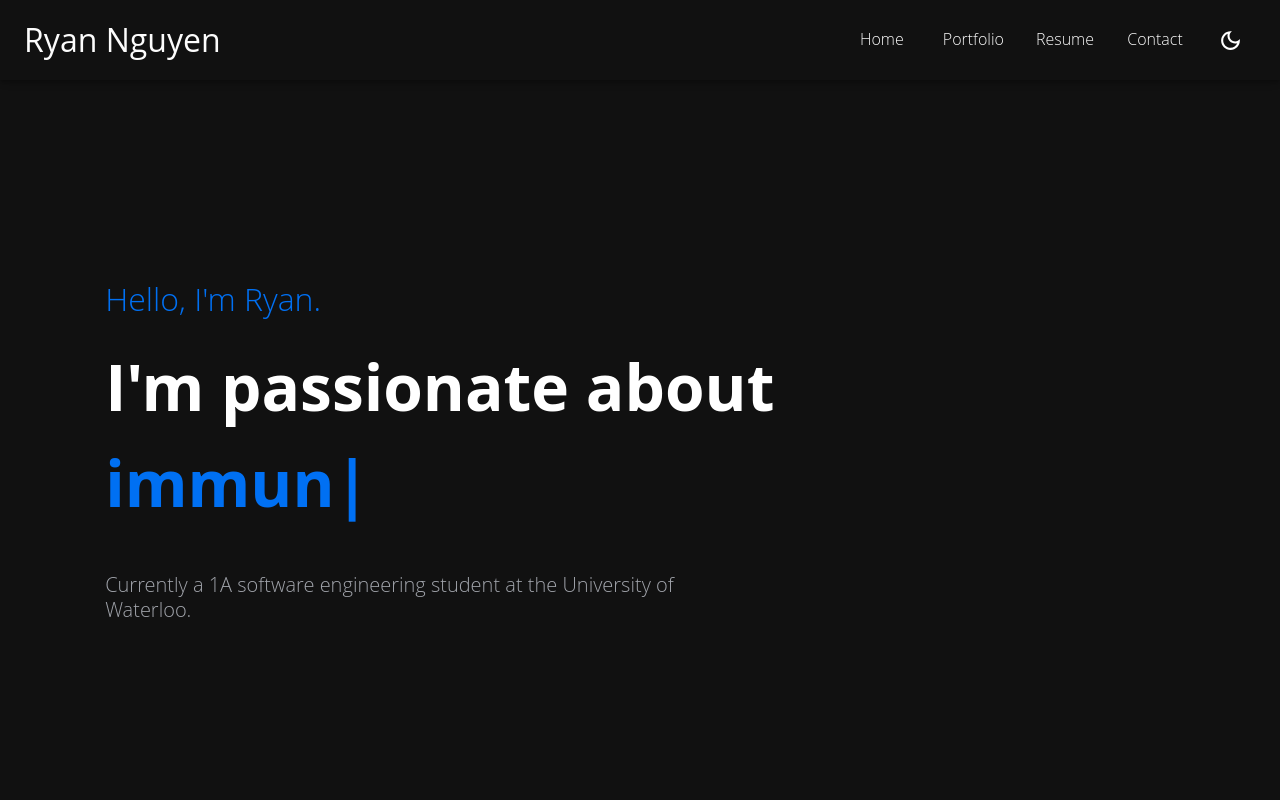
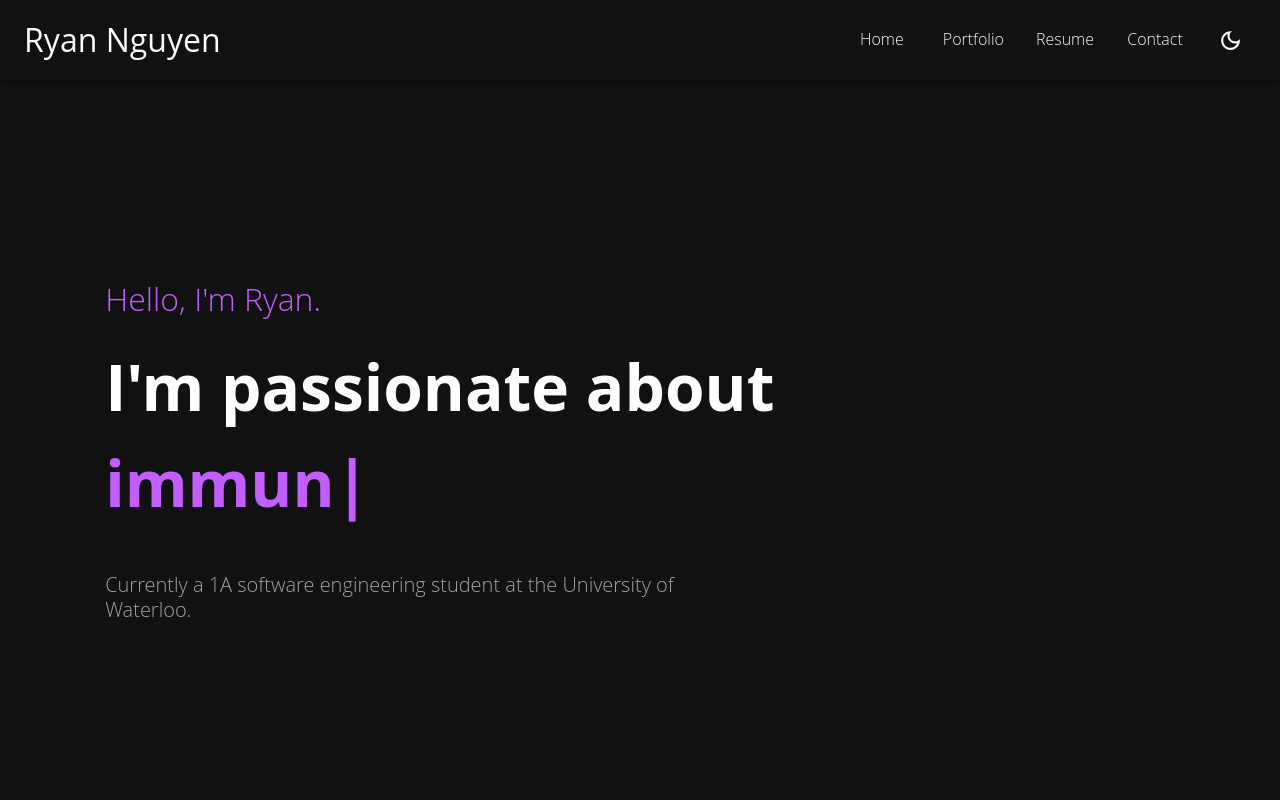
Before and after one commit to xpbowler/portfolio, a React (Create React App) app: page / in a window 1280 px wide. Shown: the top 800 px of the page. Built offline with nearby package versions, Linux system fonts and the light colour scheme.

Commit message:
Update 3homepage.css

```diff
--- a/src/components/css/3homepage.css
+++ b/src/components/css/3homepage.css
@@ -19,23 +19,11 @@
 
 .subtitle {
   font-size: 2rem;
-    color: #0070f3;
+  color: #c25eff;
   font-weight: 300;
   margin: 0 0 1rem 0;
 }
 
 .typed {
-    color: #0070f3;
+  color: #c25eff;
 }
-
-  .connect-wallet {
-    background-color: #0070f3;
-    color: #fff;
-    border: none;
-    width: 15rem;
-    height: 3rem;
-    border-radius: 0.5rem;
-    font-weight: 300;
-    cursor: pointer;
-    font-size: 1.1rem;
-  }
```
Lines whose indentation alone changed are shown as unchanged.
